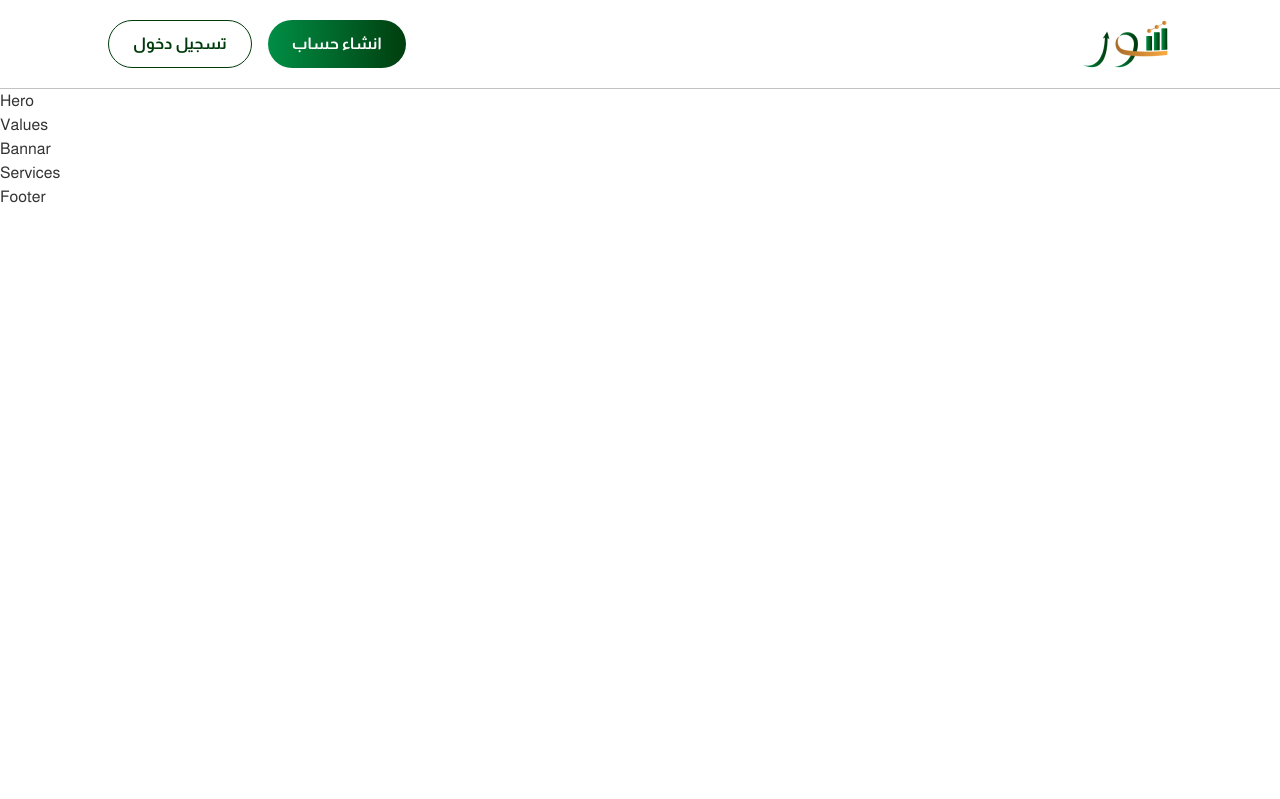
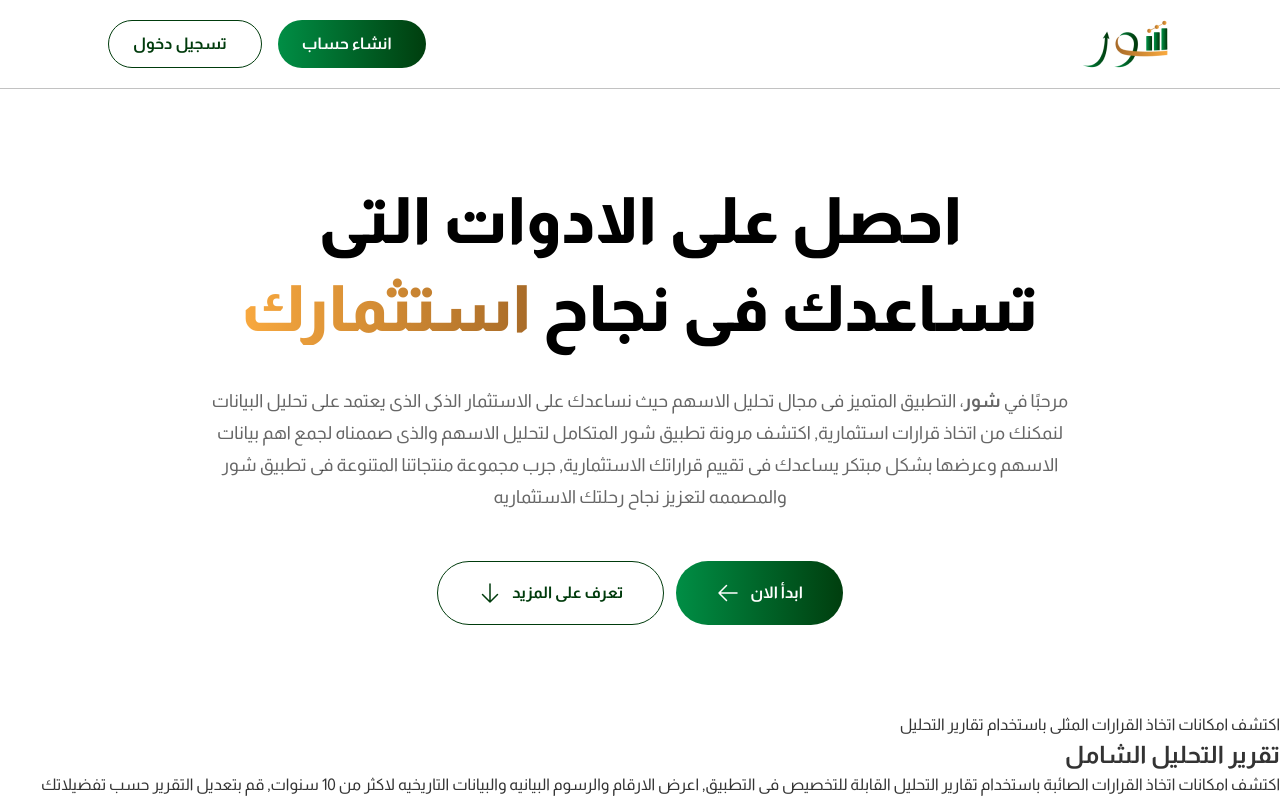
Before and after one commit to islamsayedr/shourLanding, a React (Vite) app: page / in a window 1280 px wide. Shown: the top 799 px of the page. Built offline with nearby package versions, Linux system fonts and the light colour scheme.

Commit message:
hero done

```diff
--- a/src/components/base/Btn.jsx
+++ b/src/components/base/Btn.jsx
@@ -1,7 +1,16 @@
 export default function Btn({ text, icon, link, type, size }) {
   return (
-    <a href={link} className={`btn ${type}`} style={size==="m" ? {padding: "12px 24px", height: "48px"} : {}}>
-      {text} <img src={icon} />
+    <a
+      href={link}
+      className={`btn ${type}`}
+      style={
+        size === "m"
+          ? { padding: "12px 24px", height: "48px" }
+          : { padding: "20px 40px", height: "64px" }
+      }
+    >
+      <img src={icon} />
+      {text}
     </a>
   );
 }
--- a/src/components/sections/Hero.jsx
+++ b/src/components/sections/Hero.jsx
@@ -1,3 +1,23 @@
+import Btn from "../base/Btn";
+
 export default function Hero() {
-  return <div>Hero</div>;
+  return (
+    <section className="hero">
+      <div className="content">
+        <h1>احصل على الادوات التى تساعدك فى نجاح <span>استثمارك</span></h1>
+        <p>
+          مرحبًا في <b>شور</b>، التطبيق المتميز فى مجال تحليل الاسهم حيث نساعدك على
+          الاستثمار الذكى الذى يعتمد على تحليل البيانات لنمكنك من اتخاذ قرارات
+          استثمارية, اكتشف مرونة تطبيق شور المتكامل لتحليل الاسهم والذى
+          صممناه لجمع اهم بيانات الاسهم وعرضها بشكل مبتكر يساعدك فى تقييم
+          قراراتك الاستثمارية, جرب مجموعة منتجاتنا المتنوعة فى تطبيق شور
+          والمصممه لتعزيز نجاح رحلتك الاستثماريه
+        </p>
+      </div>
+      <div className="actions">
+        <Btn text="تعرف على المزيد" link="#" type="s" size="lg" icon="./icons/arrowDown.svg"/>
+        <Btn text="ابدأ الان" link="#" type="p" size="lg" icon="./icons/arrowLeft.svg"/>
+      </div>
+    </section>
+  );
 }
--- a/src/components/sections/Values.jsx
+++ b/src/components/sections/Values.jsx
@@ -1,3 +1,34 @@
+import Btn from "../base/Btn";
+
 export default function Values() {
-  return <div>Values</div>;
+  return (
+    <>
+      <Value
+        illu="./illu/01.svg"
+        dir="rtl"
+        title="تقرير التحليل الشامل"
+        name="اكتشف امكانات اتخاذ القرارات المثلى باستخدام تقارير التحليل"
+        des="اكتشف امكانات اتخاذ القرارات الصائبة باستخدام تقارير التحليل القابلة للتخصيص فى التطبيق, اعرض الارقام والرسوم البيانيه والبيانات التاريخيه لاكثر من 10 سنوات, قم بتعديل التقرير حسب تفضيلاتك باضافة او تعديل الرسوم البيانيه والارقام لاعداد التقرير بالشكل الذى تريده ليقدم لك تجربه تحليليه مخصصه لك شخصيا."
+      />
+      <Value illu="./illu/01.svg" />
+    </>
+  );
 }
+
+function Value({ dir, illu, title, des, name }) {
+  return (
+    <section style={{ direction: dir }}>
+      <div>
+        <div>
+          <div>
+            <span>{name}</span>
+            <h2>{title}</h2>
+          </div>
+          <p>{des}</p>
+        </div>
+        <Btn text="تسجيل دخول" icon="" link="#" type="s" size="m" />
+      </div>
+      <img src={illu} />
+    </section>
+  );
+}
--- a/src/index.css
+++ b/src/index.css
@@ -17,6 +17,30 @@
   font-family: 'Almarai', sans-serif;
 }
 
+/* Buttons ********************/
+a.btn {
+  display: flex;
+  justify-content: center;
+  align-items: center;
+  font-family: Almarai;
+  font-size: 16px;
+  font-weight: 700;
+  line-height: 24px;
+  border-radius: 32px;
+  gap: 10px;
+}
+
+a.btn.p {
+  background-image: var(--green);
+  color: var(--white);
+}
+
+a.btn.s {
+  color: var(--greenDark);
+  border: 1px solid var(--greenDark);
+}
+
+/* header ********************/
 header {
   direction: rtl;
   width: 100%;
@@ -33,30 +57,56 @@ header .actions {
   gap: 16px;
 }
 
-
-a.btn {
+/* Hero ********************/
+.hero {
   display: flex;
+  flex-direction: column;
+  align-items: center;
   justify-content: center;
-  align-items: center;
-  font-family: Almarai;
-  font-size: 16px;
-  font-weight: 700;
-  line-height: 24px;
-  border-radius: 32px;
+  text-align: center;
+  padding: 88px 108px;
+  gap: 48px;
 }
 
-a.btn.p {
-  background-image: var(--green);
-  color: var(--white);
+.hero .content {
+  display: flex;
+  flex-direction: column;
+  gap: 32px;
+  max-width: 900px;
 }
 
-a.btn.s {
-  color: var(--greenDark);
-  border: 1px solid var(--greenDark);
+.hero .content h1 {
+  color: #000;
+  font-size: 64px;
+  font-weight: 800;
+  line-height: 88px;
+}
+
+.hero .content h1 span {
+  background: var(--gold);
+  background-clip: text;
+  -webkit-background-clip: text;
+  -webkit-text-fill-color: transparent;
+}
+
+.hero .content p {
+  color: rgba(0, 0, 0, 0.60);
+  font-size: 18px;
+  font-style: normal;
+  font-weight: 400;
+  line-height: 32px;
+}
+
+.hero .actions {
+  display: rtl;
+  display: flex;
+  gap: 12px;
 }
 
 /*********************Mob********************/
 @media (max-width: 767px) {
+
+  /* header ********************/
   header {
     padding: 16px 16px;
   }
@@ -69,4 +119,28 @@ a.btn.s {
   header .actions :nth-child(2) {
     display: none;
   }
+
+  /* Hero ********************/
+  .hero {
+    padding: 48px 16px;
+  }
+
+  .hero .content h1 {
+    font-size: 32px;
+    font-style: normal;
+    font-weight: 800;
+    line-height: 48px;
+  }
+
+  .hero .content p {
+    font-size: 16px;
+    font-style: normal;
+    font-weight: 400;
+    line-height: 28px;
+  }
+
+  .hero .actions {
+    flex-direction: column-reverse;
+    width: 100%;
+  }
 }
```
Also changed, not shown: public/icons/arrowDown.svg (added), public/icons/arrowLeft.svg (added).
